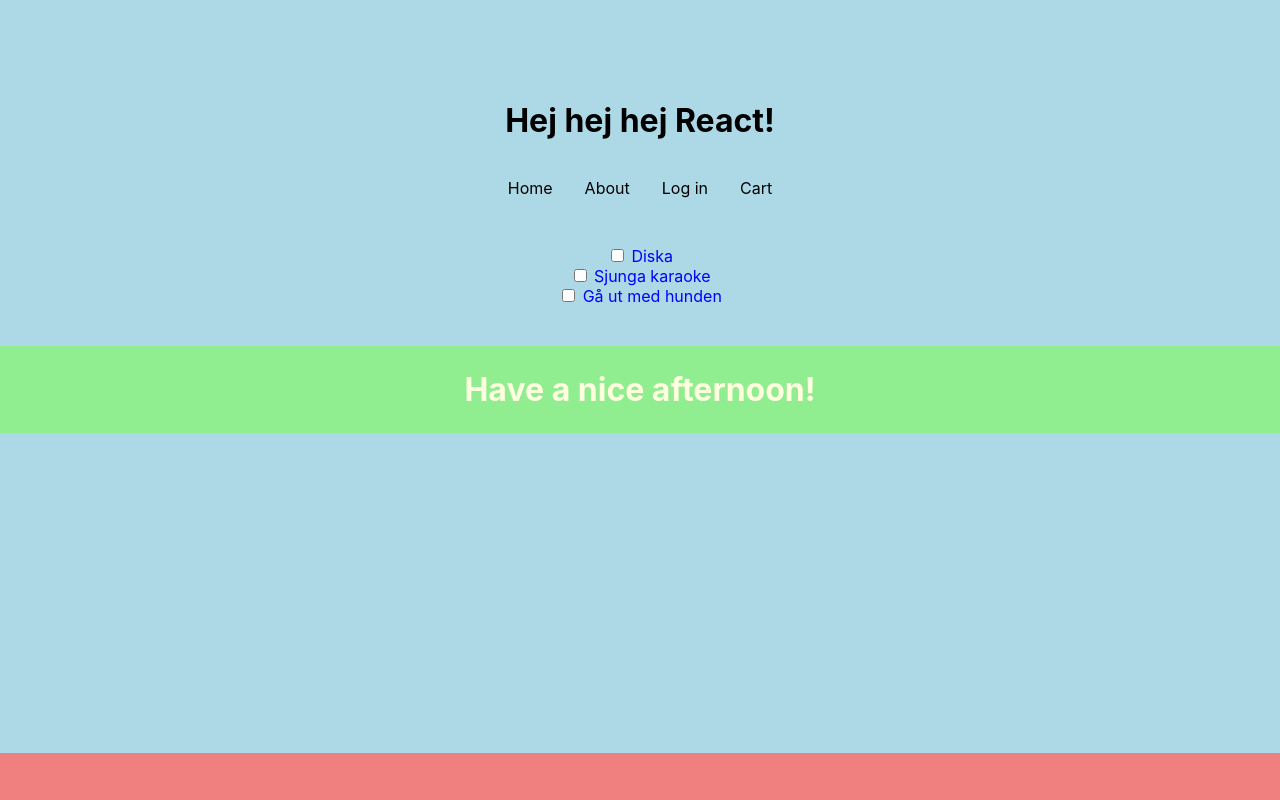
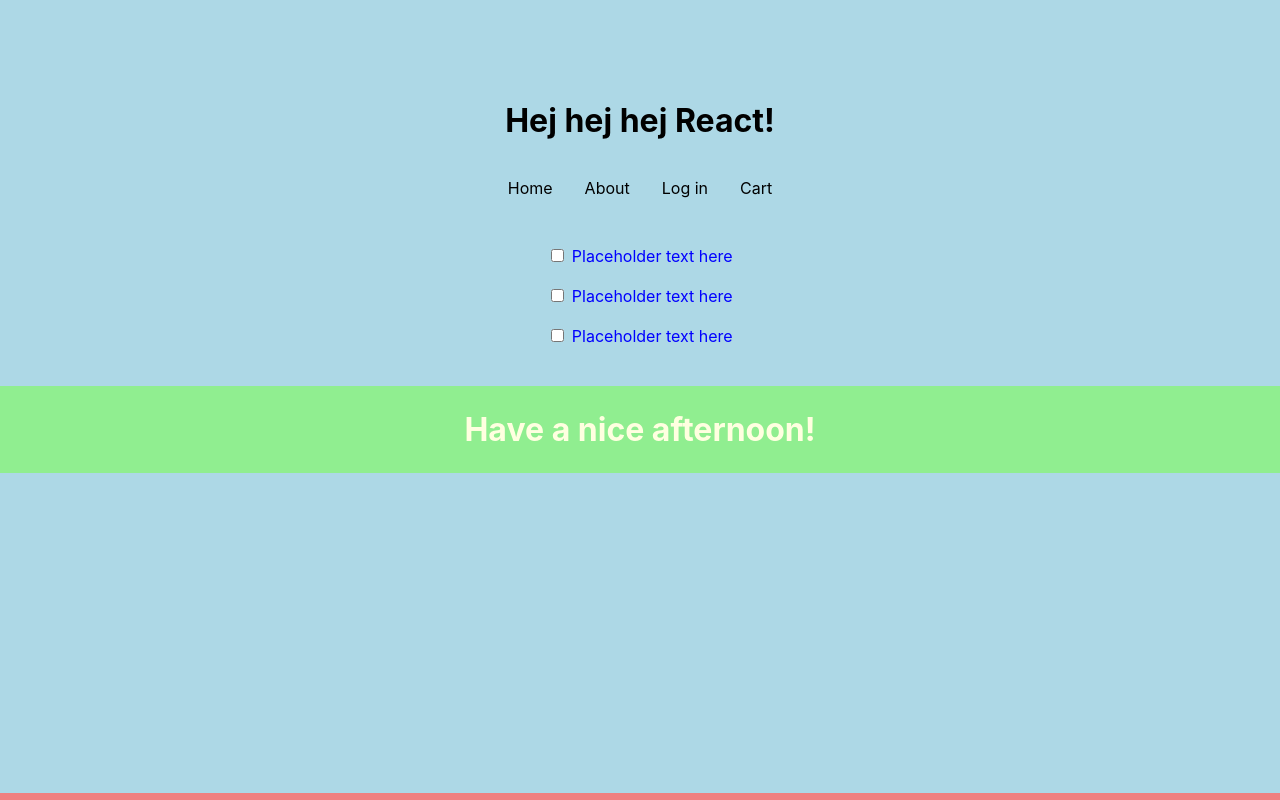
Before and after one commit to AvilinP/reactpractice, a React (Create React App) app: page / in a window 1280 px wide. Shown: the top 800 px of the page. Built offline with nearby package versions, Linux system fonts and the light colour scheme.

Commit message:
new comp for todo

```diff
--- a/src/App.js
+++ b/src/App.js
@@ -6,6 +6,7 @@ import Menu from "./components/menu";
 import Main from "./components/main";
 import Footer from "./components/footer";
 import Clock from "./components/clock";
+
 
 function App() {
 
--- a/src/components/clock.js
+++ b/src/components/clock.js
@@ -5,20 +5,22 @@ function Clock() {
     const date = new Date();
     const hours = date.getHours();
     let timeOfDay;
-
-    if (hours < 12) {
-        timeOfDay = "morning";
-    } else if (hours >= 12 && hours < 18) {
-        timeOfDay = "afternoon";
-    } else {
-        timeOfDay = "evening";
-    }
-
     const styles = {
         color: "lightyellow",
         backgroundColor: "lightgreen",
         padding: "1.5rem"
     }
+
+    if (hours < 12) {
+        timeOfDay = "morning";
+        styles.color = "green";
+    } else if (hours >= 12 && hours < 18) {
+        timeOfDay = "afternoon";
+    } else {
+        timeOfDay = "evening";
+        styles.color = "darkblue";
+    }
+
 
     return (
         <div className="clock">
--- a/src/components/main.js
+++ b/src/components/main.js
@@ -1,4 +1,5 @@
 import React from "react";
+import TodoItem from "./todoItem";
 
 function Main() {
 
@@ -7,13 +8,11 @@ function Main() {
 
         <main className="todo">
 
-
-            <input type="checkbox" /> <span> Diska </span>
+            <TodoItem />
             <br></br>
-            <input type="checkbox" /> <span> Sjunga karaoke </span>
+            <TodoItem />
             <br></br>
-            <input type="checkbox" /> <span> Gå ut med hunden </span>
-            <br></br>
+            <TodoItem />
 
 
         </main>
--- /dev/null
+++ b/src/components/todoItem.js
@@ -0,0 +1,17 @@
+import React from "react";
+
+
+function TodoItem() {
+
+    return(
+
+        <>
+        <input type="checkbox" /> <span> Placeholder text here </span>
+        <br></br>
+        </>
+    )
+
+}
+
+
+export default TodoItem;
```
